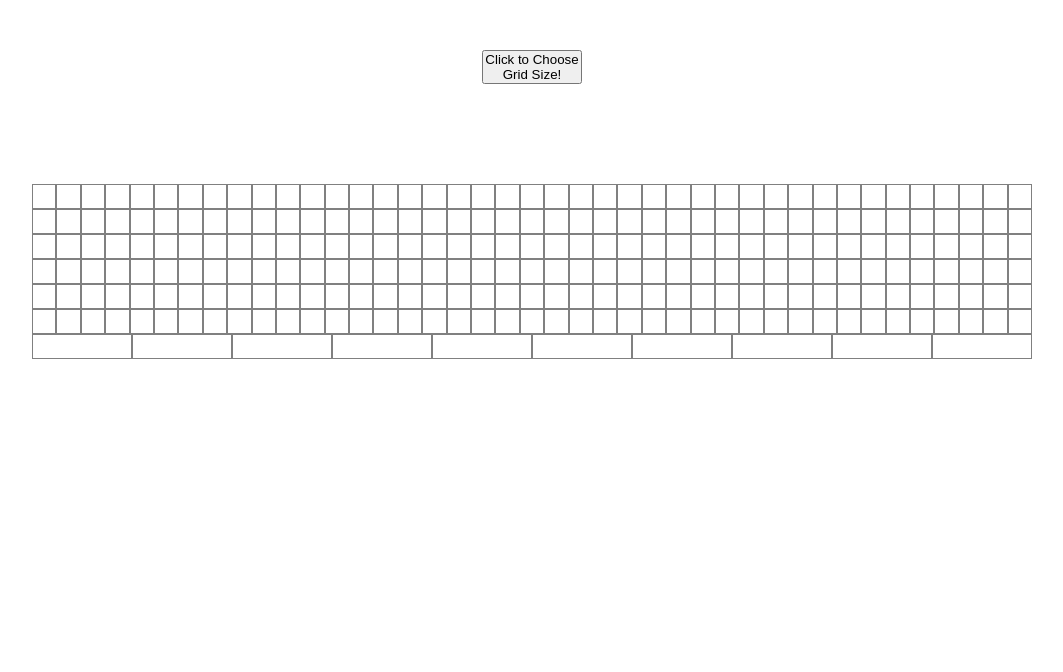
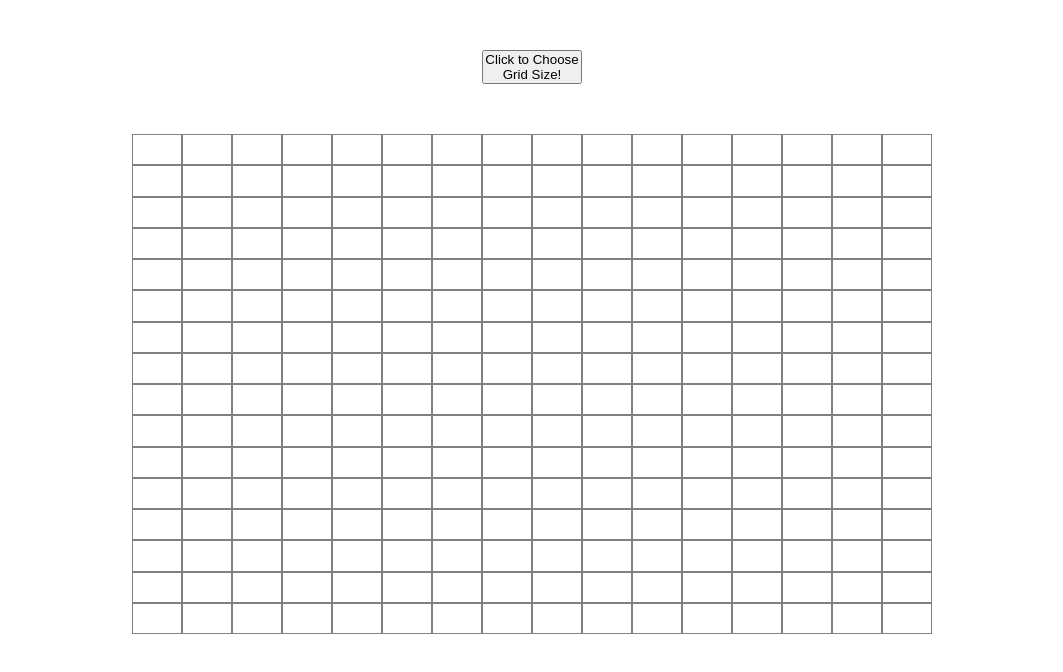
Before and after one commit to JacobKnittle/Etch-a-Sketch, a plain HTML site: page index.html in a window 1280 px wide. Shown: the whole page, without its empty margins (108-1171 px from the left). Drawn offline with Linux system fonts and the light colour scheme.

Commit message:
add box height and width calculations based on size user input

```diff
--- a/script.js
+++ b/script.js
@@ -7,6 +7,10 @@ function createGrid(size) {
     for (let j = 0; j < size; j++) {
       let square = document.createElement("div");
       square.className = "square";
+      square.setAttribute(
+        "style",
+        `height: calc(100% / ${size}); width: calc(100% / ${size})`
+      );
       container.appendChild(square);
     }
   }
--- a/styles.css
+++ b/styles.css
@@ -5,7 +5,7 @@
 }
 
 .button-container {
-  margin: 50px auto;
+  margin: 50px auto 0px;
   width: 100px;
 }
 
@@ -14,17 +14,15 @@ button {
 }
 
 #container {
-  width: 1000px;
-  margin: 100px auto 0;
+  width: 800px;
+  height: 500px;
+  margin: 50px auto 0;
   display: flex;
   flex-wrap: wrap;
 }
 
 .square {
   border: 1px solid grey;
-  flex: 1 1 auto;
-  height: 25px;
-  width: 24px;
 }
 
 .fillIn {
```
